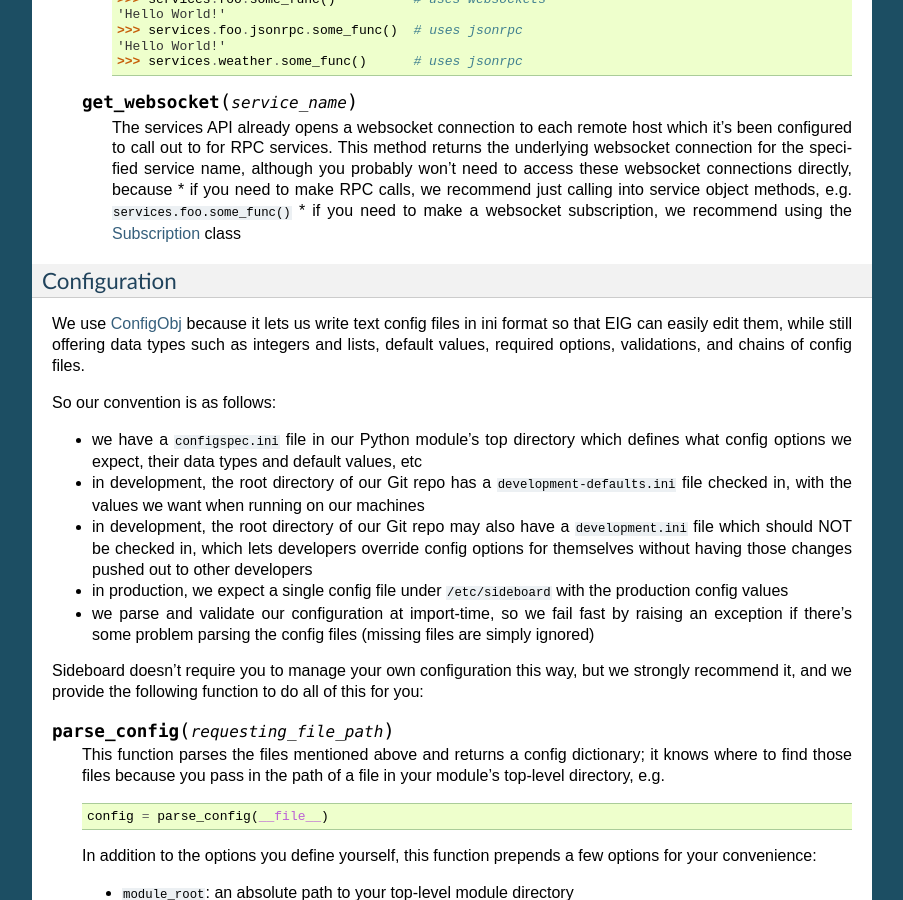
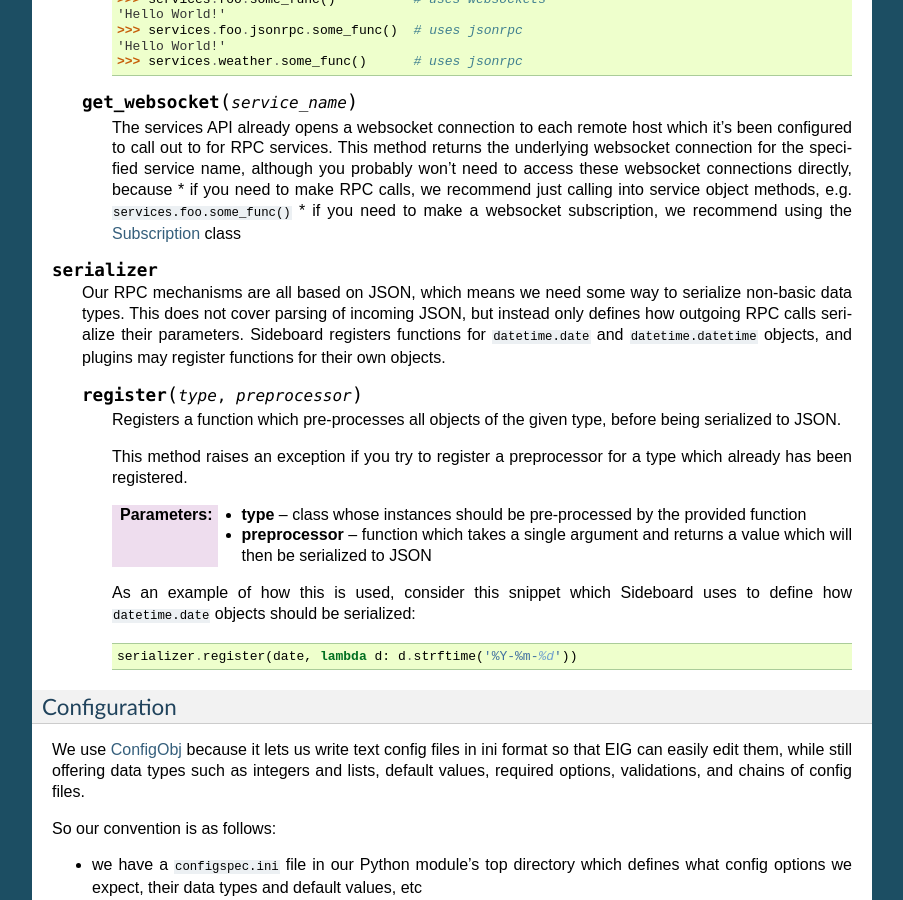
Before and after one commit to magfest/sideboard, a Sphinx documentation site: the page built from docs/source/index.rst, in a window 1280 px wide and 900 px high, scrolled down 7160 px. Shown: the whole window, without its empty margins (198-1101 px from the left). Built offline with Sphinx 7.4.7, drawn with Linux system fonts in a browser that asks for light colours; the version number is read from the project's files by our own code; some of the changed text lies outside the part shown.

Commit message:
#8: more docstrings and Sphinx docs

```diff
--- a/docs/source/index.rst
+++ b/docs/source/index.rst
@@ -420,6 +420,25 @@
         * if you need to make a websocket subscription, we recommend using the `Subscription <#Subscription>`_ class
 
 
+.. attribute:: serializer
+
+    Our RPC mechanisms are all based on JSON, which means we need some way to serialize non-basic data types.  This does not cover parsing of incoming JSON, but instead only defines how outgoing RPC calls serialize their parameters.  Sideboard registers functions for ``datetime.date`` and ``datetime.datetime`` objects, and plugins may register functions for their own objects.
+
+    .. method:: register(type, preprocessor)
+
+        Registers a function which pre-processes all objects of the given type, before being serialized to JSON.
+
+        This method raises an exception if you try to register a preprocessor for a type which already has been registered.
+
+        :param type: class whose instances should be pre-processed by the provided function
+        :param preprocessor: function which takes a single argument and returns a value which will then be serialized to JSON
+
+        As an example of how this is used, consider this snippet which Sideboard uses to define how ``datetime.date`` objects should be serialized:
+
+        .. code-block:: python
+
+            serializer.register(date, lambda d: d.strftime('%Y-%m-%d'))
+
 
 Configuration
 ^^^^^^^^^^^^^
@@ -575,10 +594,10 @@
 
     You probably won't ever need to instantiate this class directly in your production code, but it's used under the hood to implement the `services API <#services>`_ and is very useful for debugging or one-off scripts.
 
-    :param url:
-    :param ssl_opts:
-    :param connect_immediately:
-    :param max_wait:
+    :param url: the ``ws://`` or ``wss://`` url this websocket should connect to; if the url is omitted then we will connect to localhost on the port which Sideboard runs on
+    :param ssl_opts: dictionary of arguments which will be passed to `ssl.wrap_socket() <https://docs.python.org/2/library/ssl.html#ssl.wrap_socket>`_ if this is a secure ``wss://`` connection; this parameter could be used to pass client cert info
+    :param connect_immediately: if True (the default), try to open a connection immediately instead of having the connection opened automatically when Sideboard starts
+    :param max_wait: if ``connect_immediately`` set, this is passed to the ``.connect()`` method of this class
 
     Instantiating a WebSocket object immediately starts two threads (unless ``connect_immediately`` is false, in which case this will happen when ``.connect()`` is called):
 
@@ -602,7 +621,7 @@
 
         Sometimes you want to make a synchronous call a method over websocket RPC, even though the websocket protocol is asynchronous.  This method sends an RPC message, then waits for a response and returns it when it arrives.
 
-        This method raises an exception if 10 seconds pass without a response, or if we receive an error response to our RPC message.
+        This method raises an exception if 10 seconds pass without a response, or if we receive an error response to our RPC message.  Note that this 10 second time can be overridden in the Sideboard configuration by changing the ``ws_call_timeout`` option.
 
         :param method: the name of the method to call; you may pass either positional or keyword arguments (but not both) to this method which will be sent as part of the RPC message
 
@@ -864,9 +883,14 @@
     ``logging.Logger`` subclass which automatically adds module / class / function names to the log messages.  Plugins should always import and use this logger instead of defining their own or using ``logging.getLogger()``.
 
 
+.. function:: is_listy(x)
+
+    Returns a boolean indicating whether x is "listy", which we define as a sized iterable which is not a map or string.  This is a utility method which we use internally and it was useful enough that it's exposed for plugins to use.  We're not saying it was a mistake to make strings iterable in Python, but sometimes we think it very loudly.
+
+
 .. function:: listify(x)
 
-    returns a list version of x if x is a listy iterable, otherwise returns a list with x as its only element, for example:
+    returns a list version of x if x is a `listy <#is_listy>`_ iterable, otherwise returns a list with x as its only element, for example:
 
     .. code-block:: none
 
@@ -874,6 +898,11 @@
         listify('hello') => ['hello']
         listify([5, 6])  => [5, 6]
         listify((5,))    => [5]
+
+
+.. function:: cached_property
+
+    A decorator for making read-only, `memoized <http://en.wikipedia.org/wiki/Memoization>`_ properties.  This is especially useful when writing properties on SQLAlchemy model classes.
 
 
 .. class:: threadlocal
```
Also changed, not shown: 1 other file.
